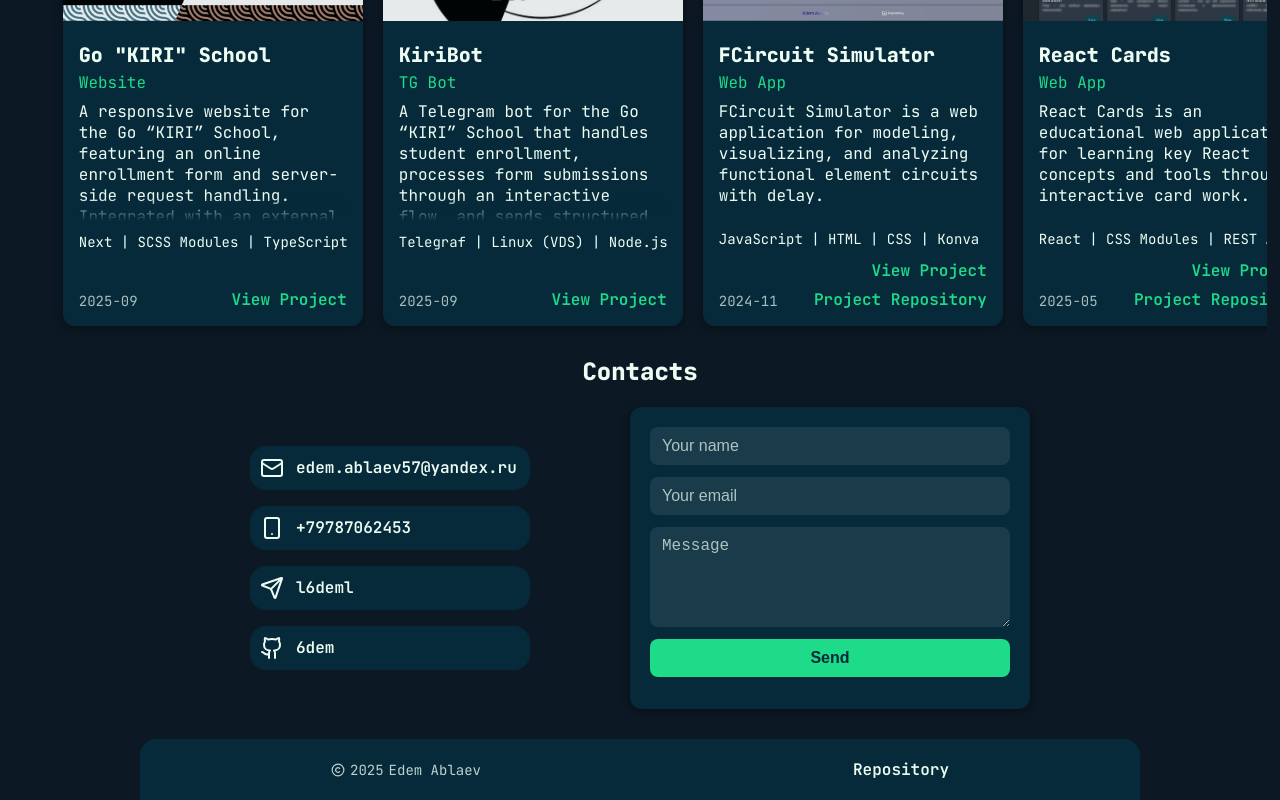
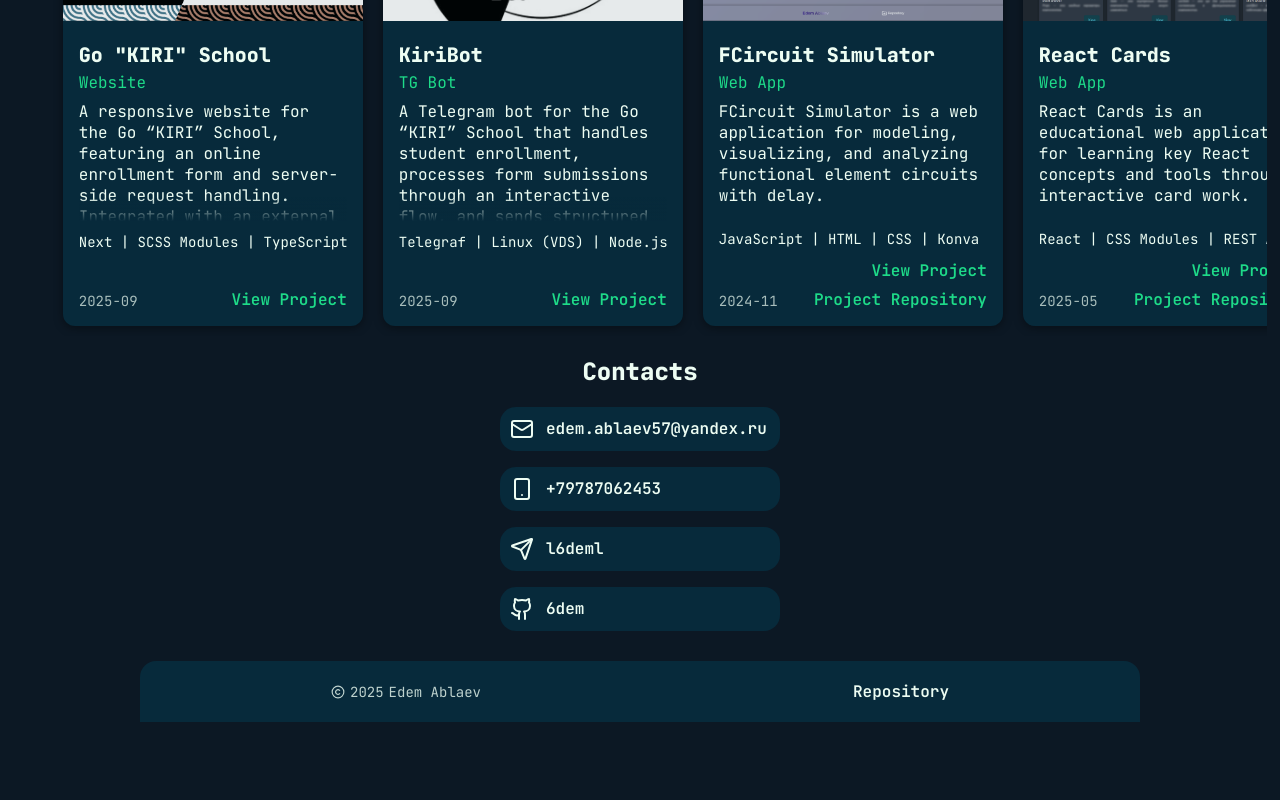
Before and after one commit to 6dem/my-web-side, a React (Vite) app: page / in a window 1280 px wide. Shown: the part 1218-2018 px from the top of the page. After the commit the page ends 1940 px from the top, so only its background shows below. Built offline with nearby package versions, Linux system fonts and the light colour scheme.

Commit message:
Скрытие формы обратной связи

```diff
--- a/src/sections/ContactsSection/ContactsSection.tsx
+++ b/src/sections/ContactsSection/ContactsSection.tsx
@@ -1,4 +1,3 @@
-import { ContactForm } from "@/components/ContactForm"
 import { contacts } from "@/data/contacts"
 import cls from "./ContactsSection.module.css"
 
@@ -16,7 +15,6 @@
                             </li>
                         ))}
                     </ul>
-                    <ContactForm />
                 </div>
             </section>
         </>
```
